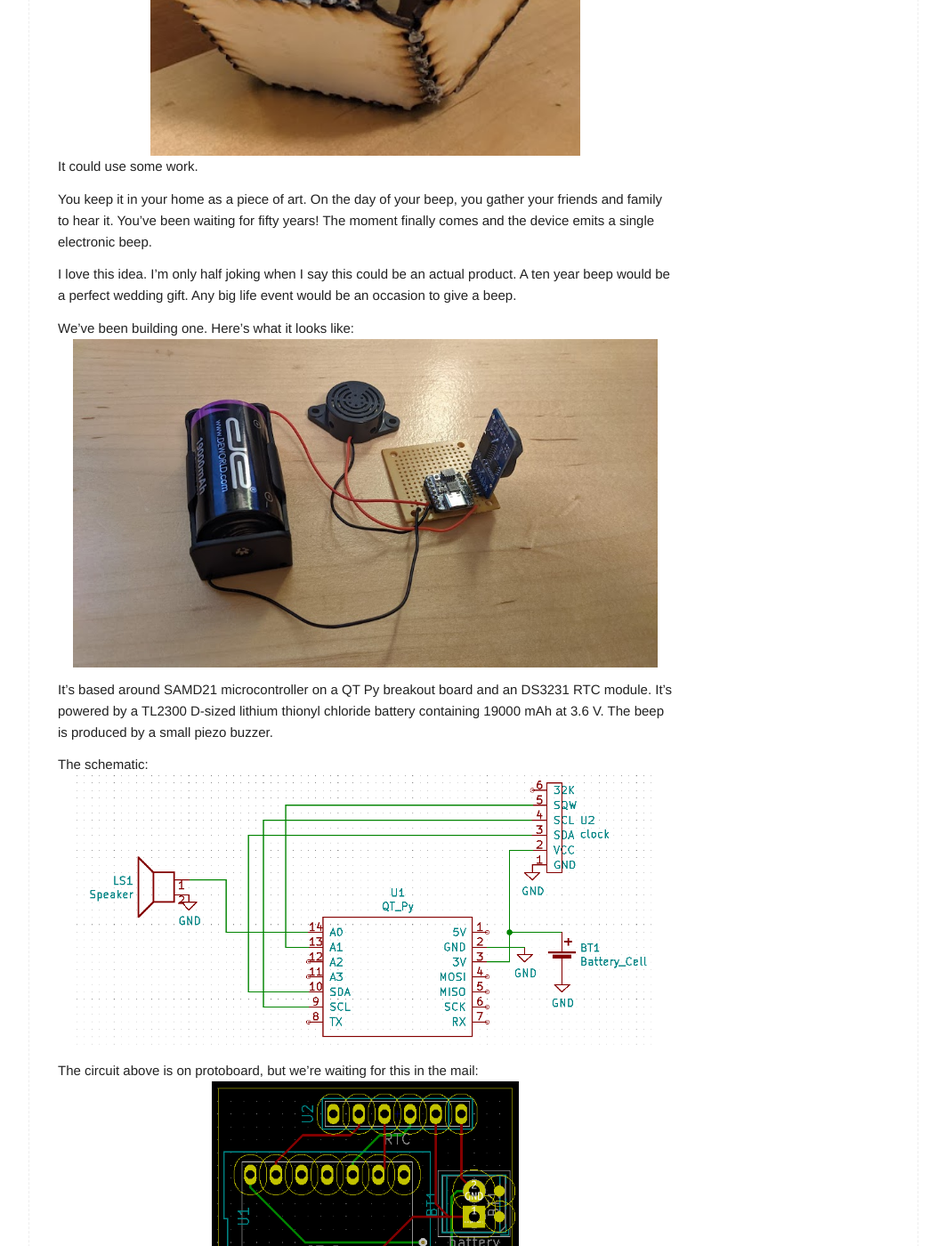
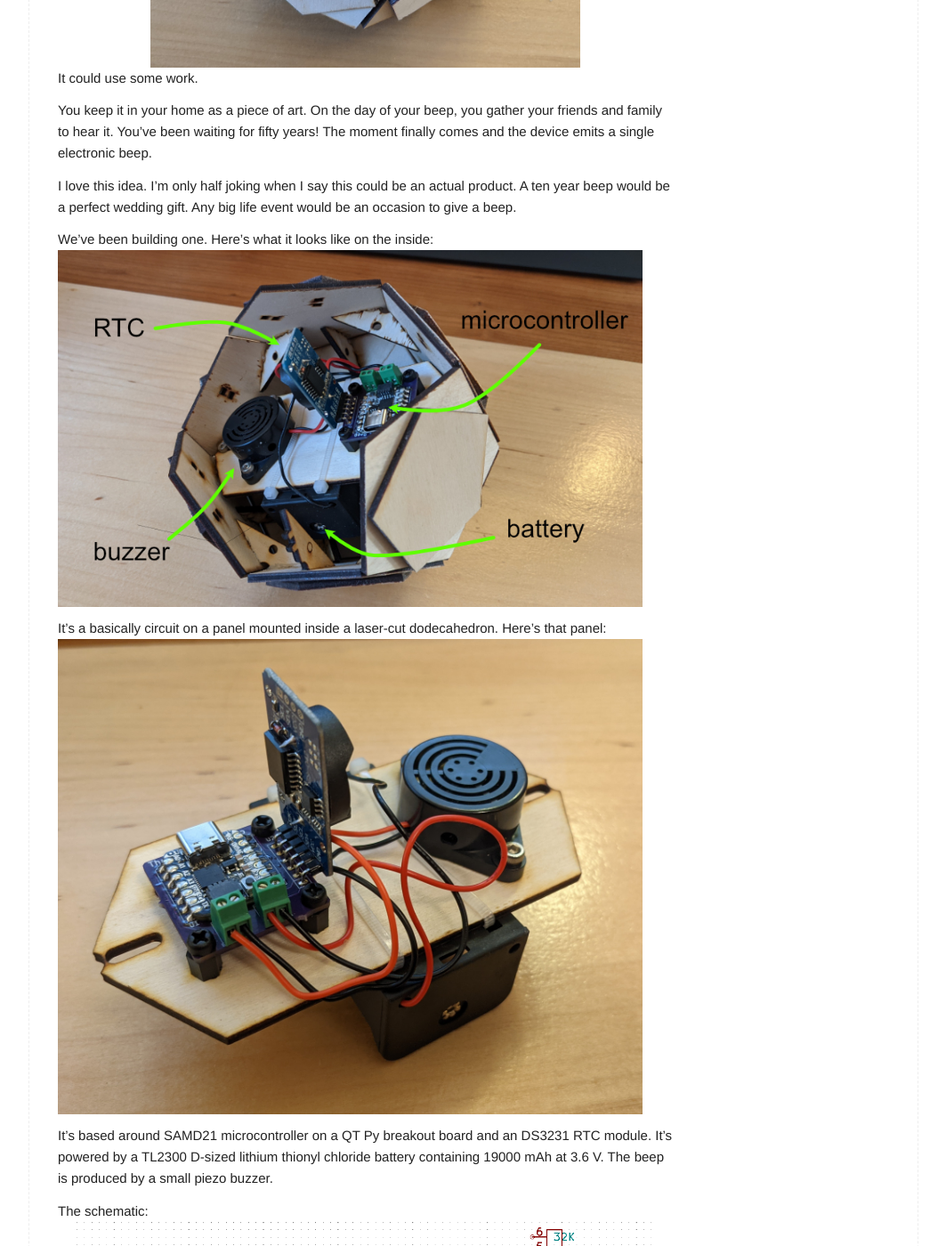
Before and after one commit to ishmandoo/ishmandoo.github.io, a Jekyll site: the page built from _posts/2021-10-15-beep.md, in a window 1280 px wide and 1400 px high, scrolled down 606 px. Shown: the whole window at 89% size, without its empty margins (108-1171 px from the left). Built offline with Jekyll 4.4.1, drawn with Linux system fonts in a browser that asks for light colours; comment, search, counter and statistics services are not loaded; some of the changed text lies outside the part shown.

Commit message:
updated beep post

```diff
--- a/_posts/2021-10-15-beep.md
+++ b/_posts/2021-10-15-beep.md
@@ -14,7 +14,7 @@ It's a self-contained battery-powered circuit that beeps once and only once at a
 
 It would feature sleek, futuristic design.
 Our prototype looks like this:
-![Photo front](/assets/img/2021/10/cuboctohedron.png){: .center width="70%"}
+![Photo front](/assets/img/2021/10/dodecahedron.jpg){: .center width="70%"}
 It could use some work.
 
 You keep it in your home as a piece of art.
@@ -27,8 +27,11 @@ I'm only half joking when I say this could be an actual product.
 A ten year beep would be a perfect wedding gift.
 Any big life event would be an occasion to give a beep.
 
-We've been building one. Here's what it looks like:
-![Photo front](/assets/img/2021/10/beep.jpg){: .center width="95%"}
+We've been building one. Here's what it looks like on the inside:
+![Model front](/assets/img/2021/10/dodecahedron_annotated.jpg){: width="95%"}
+
+It's a basically circuit on a panel mounted inside a laser-cut dodecahedron. Here's that panel:
+![Model front](/assets/img/2021/10/mount.jpg){: width="95%"}
 
 It's based around SAMD21 microcontroller on a QT Py breakout board and an DS3231 RTC module.
 It's powered by a TL2300 D-sized lithium thionyl chloride battery containing 19000 mAh at 3.6 V.
@@ -37,8 +40,11 @@ The beep is produced by a small piezo buzzer.
 The schematic:
 ![Photo front](/assets/img/2021/10/beep_schematic.png){: .center width="95%"}
 
-The circuit above is on protoboard, but we're waiting for this in the mail:
-![Photo front](/assets/img/2021/10/beep_layout.png){: .center width="50%"}
+The layout:
+![Photo front](/assets/img/2021/10/beep_layout_2.png){: .center width="65%"}
+
+An Onshape model of the dodecahedron:
+![Photo front](/assets/img/2021/10/model.png){: .center width="95%"}
 
 
 We removed all LEDs from the microcontroller and RTC module.
```
Also changed, not shown: other parts of _posts/2021-10-15-beep.md (+2 -2 lines), _posts/2021-10-28-marble-mirror.md (+2 -2 lines), assets/img/2021/10/beep_layout_2.PNG (added), assets/img/2021/10/dodecahedron.jpg (added), assets/img/2021/10/dodecahedron_annotated.jpg (added), assets/img/2021/10/model.png (added), assets/img/2021/10/mount.jpg (added).
